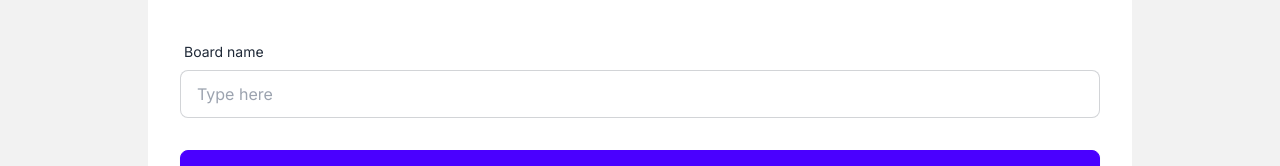
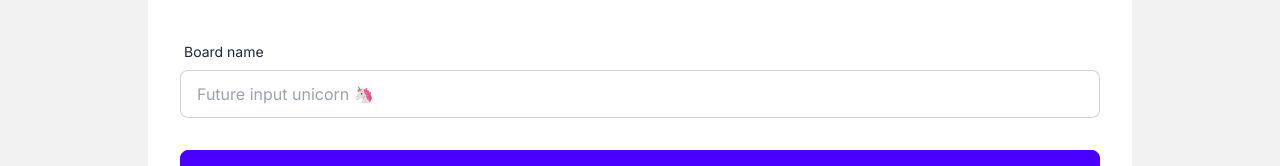
Before and after one commit to chrisrod115/codefast-blueprint, a Next.js app: page /dashboard in a window 1280 px wide. Shown: the part 178-344 px from the top of the page. Built offline with nearby package versions, Linux system fonts and the light colour scheme; no server answers; sample sign-in values are in the browser's storage.

Commit message:
Fix import path for auth module and update placeholder text in FormNewBoard component

```diff
--- a/app/api/board/route.js
+++ b/app/api/board/route.js
@@ -1,5 +1,5 @@
 import { NextResponse } from "next/server";
-import { auth } from "@auth";
+import { auth } from "@/auth";
 import connectMongo from "@/libs/mongoose";
 import User from "@/models/User";
 import Board from "@/models/Board";
--- a/components/FormNewBoard.js
+++ b/components/FormNewBoard.js
@@ -7,8 +7,9 @@ const FormNewBoard = () => {
           <span className="label-text">Board name</span>
         </div>
         <input
+          required
           type="text"
-          placeholder="Type here"
+          placeholder="Future input unicorn 🦄"
           className="input input-bordered w-full"
         />
       </label>
```
